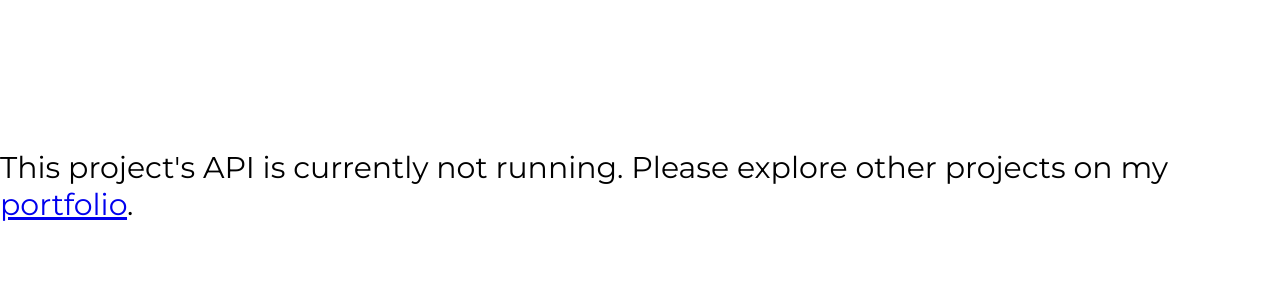
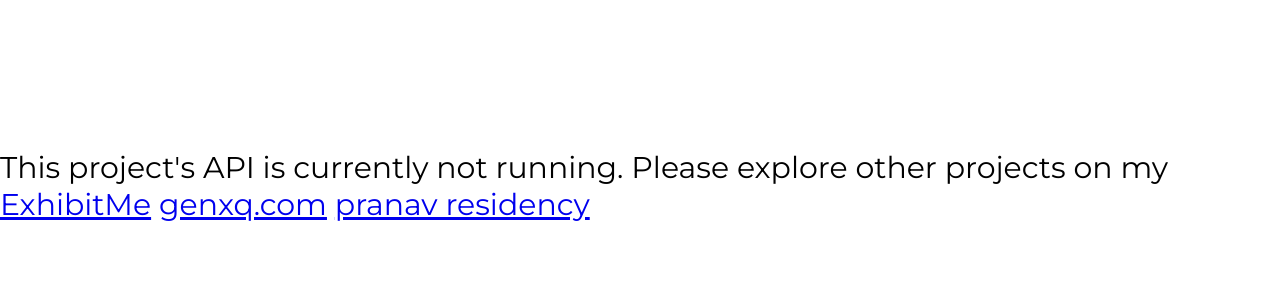
Before and after one commit to praveensubramani07/RedX-React, a React (Create React App) app: page /login in a window 1280 px wide. Shown: the top 300 px of the page. Built offline with nearby package versions, Linux system fonts and the light colour scheme.

Commit message:
Update Login.js

```diff
--- a/src/components/Login.js
+++ b/src/components/Login.js
@@ -70,7 +70,7 @@
     <>
       {!userEmail && (
         <div className="google">
-          <p className="login-p">This project's API is currently not running. Please explore other projects on my <a href="../Praveensubramani.rf.gd">portfolio</a>.</p>
+          <p className="login-p">This project's API is currently not running. Please explore other projects on my <a href="https://exhibitme.netlify.app/">ExhibitMe</a> <a href="https://genxq.com">genxq.com</a> <a href="https://pranavresidency.com">pranav residency</a></p>
     <GoogleLogin
             onSuccess={(credentialResponse) => {
               try {
```
